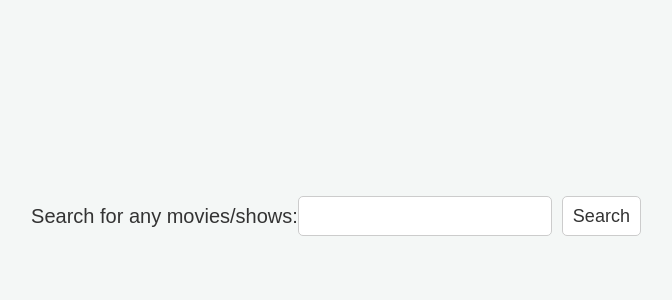
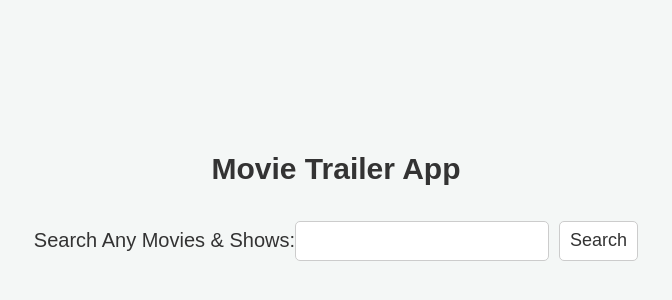
Before and after one commit to CHANDRUS-HUB/Movie_Trailer_app, a React (Create React App) app: page / in a window 1280 px wide. Shown: the part 184-484 px from the top of the page, without its empty margins (304-976 px from the left). Built offline with nearby package versions, Linux system fonts and the light colour scheme.

Commit message:
create Movie trailer app using react

```diff
--- a/src/App.css
+++ b/src/App.css
@@ -45,5 +45,13 @@ button {
 }
 
 button:hover {
-  background-color :aqua; /* Darker blue on hover */
+  background-color: #0056b3; /* Slightly darker blue for a professional look */
 }
+
+h2 {
+  margin-bottom: 15px; /* Adjusted margin for better spacing */
+  margin-top: 0;
+  align-content: center;
+  background-color: #f4f7f6;
+
+}
--- a/src/App.js
+++ b/src/App.js
@@ -4,7 +4,8 @@ import ReactPlayer from 'react-player';
 import axios from 'axios';
 
 function App() {
-    const [video, setVideo] = useState("inception");  // Default movie
+
+    const [video, setVideo] = useState("a1");  // Default movie
     const [videoURL, setVideoURL] = useState("");  // Video URL state
     const [error, setError] = useState(null);  // Error state
 
@@ -19,7 +20,7 @@ function App() {
                     q: `${video} trailer`,  // Search query, movie name + trailer
                     type: "video",
                     key: API_KEY,
-                    maxResults: 2,  // Limit to the first result
+                    maxResults: 1,  // Limit to the first result
                 }
             });
 
@@ -41,9 +42,13 @@ function App() {
     }
 
     return (
+        <>
             <div className="App">
+                <h2 className='header'>Movie Trailer App</h2>
+
                 <div className="search-box">
-                <label>Search for any movies/shows: </label>
+
+                    <label>Search Any Movies & Shows:</label>
                     <input
                         type="text"
                         onChange={(e) => setVideo(e.target.value)}  // Update movie name as user types
@@ -59,6 +64,8 @@ function App() {
                 {/* Display video if URL is available */}
                 {videoURL && <ReactPlayer url={videoURL} controls={true} />}
             </div>
+        </>
+
     );
 }
 
```
Lines whose indentation alone changed are shown as unchanged.
